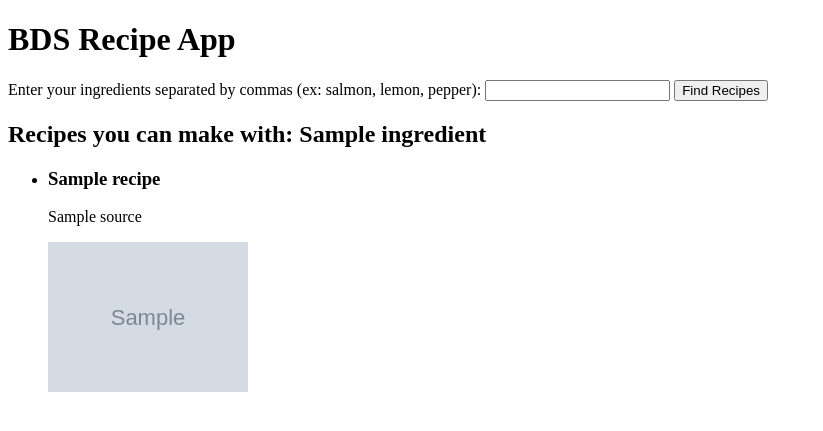
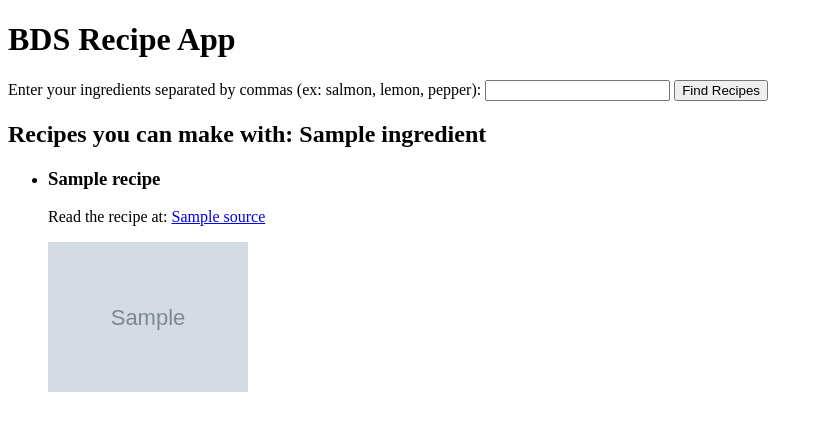
Before and after one commit to ChicagoSam/ingredients, a Flask app: template app/templates/index.html in a window 1280 px wide. Shown: the top 431 px of the page, without its empty margins (0-823 px from the left). Run offline with Flask 3, Linux system fonts and the light colour scheme; the template is opened without the code that fills it: most values are stand-ins (such as "Sample title", 1, 10 or a date in 2020); grey boxes marked "Sample" are stand-in pictures.

Commit message:
added url to index.html results

```diff
--- a/app/templates/index.html
+++ b/app/templates/index.html
@@ -21,7 +21,7 @@
         {% for recipe in recipes %}
         <li>
             <h3>{{ recipe.recipe.label }}</h3>
-            <p>{{ recipe.recipe.source }}</p>
+            <p>Read the recipe at: <a href="{{ recipe.recipe.url }}">{{ recipe.recipe.source }}</a></p>
             <img src="{{ recipe.recipe.image }}" alt="{{ recipe.recipe.label }}" width="200">
         </li>
         {% endfor %}
```
